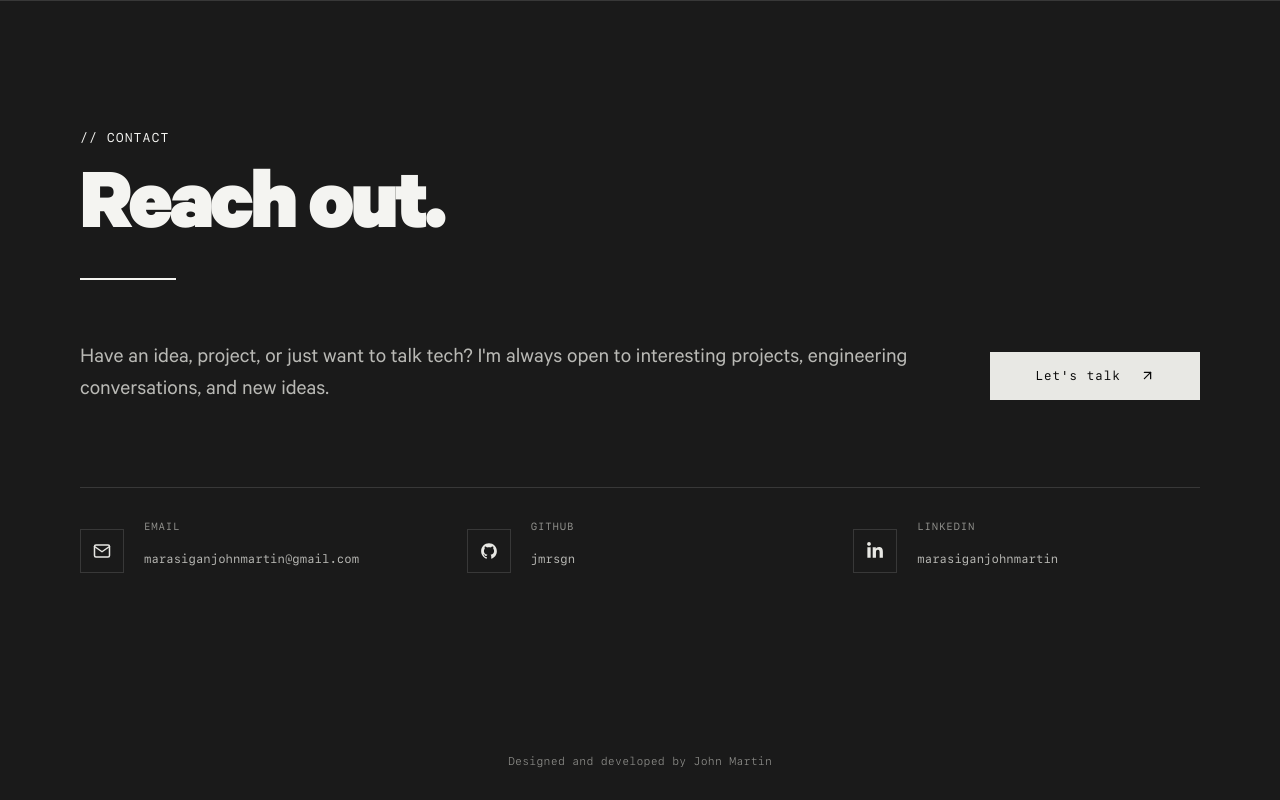
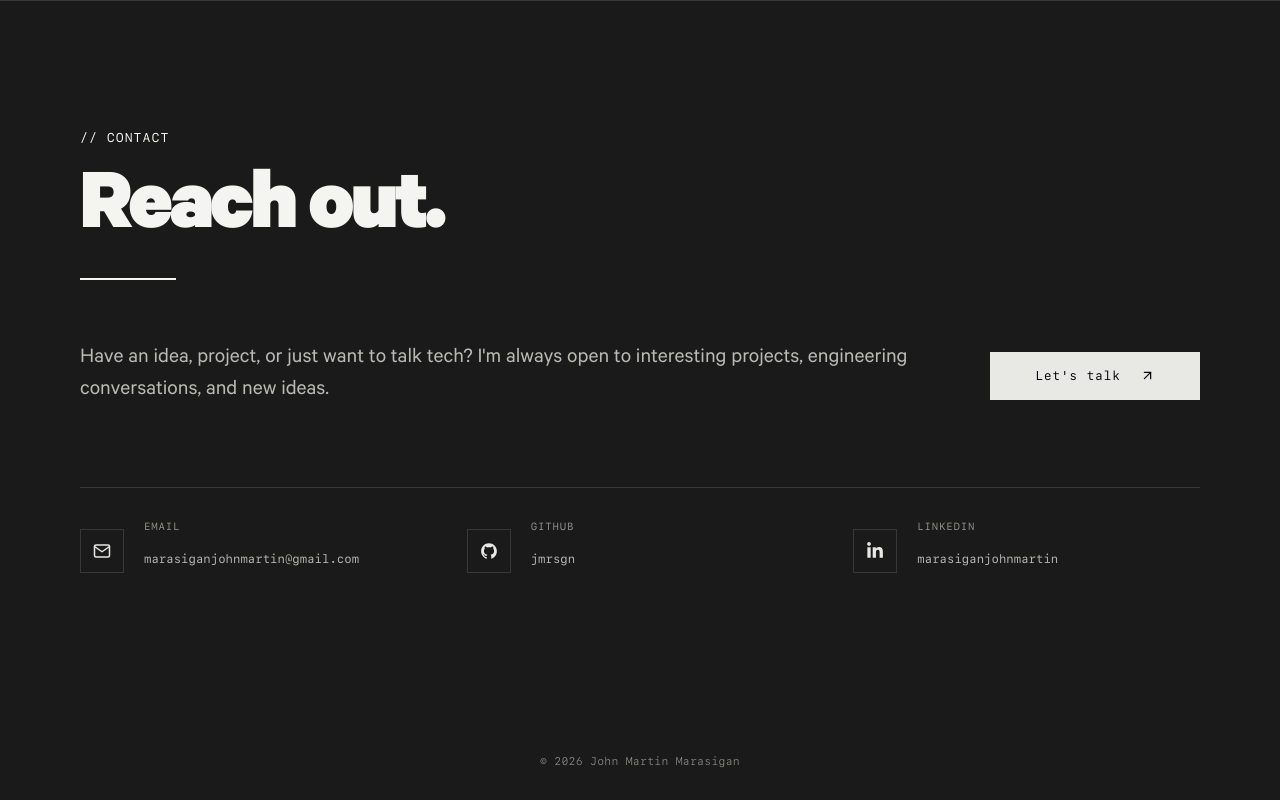
Before and after one commit to jmrsgn/portfolio, a React (Vite) app: page / in a window 1280 px wide. Shown: the part 6829-7629 px from the top of the page. Built offline with nearby package versions, Linux system fonts and the light colour scheme.

Commit message:
chore: update copyright

```diff
--- a/src/containers/about.tsx
+++ b/src/containers/about.tsx
@@ -208,7 +208,7 @@ export function AboutContainer() {
               aria-expanded={showAllTech}
               onClick={() => setShowAllTech((current) => !current)}
             >
-              {showAllTech ? "Show less" : "Read more"}
+              {showAllTech ? "Show less" : "View more"}
               <span aria-hidden="true">{showAllTech ? "−" : "+"}</span>
             </About.TechStackToggle>
           </About.TechStack>
--- a/src/containers/contact.tsx
+++ b/src/containers/contact.tsx
@@ -95,7 +95,7 @@ export function ContactContainer() {
             </Contact.ContainerContacts>
 
             <Contact.TextCopyright>
-              Designed and developed by John Martin
+              © 2026 John Martin Marasigan
             </Contact.TextCopyright>
           </Contact.BoxContact>
         </Contact.Box>
```
